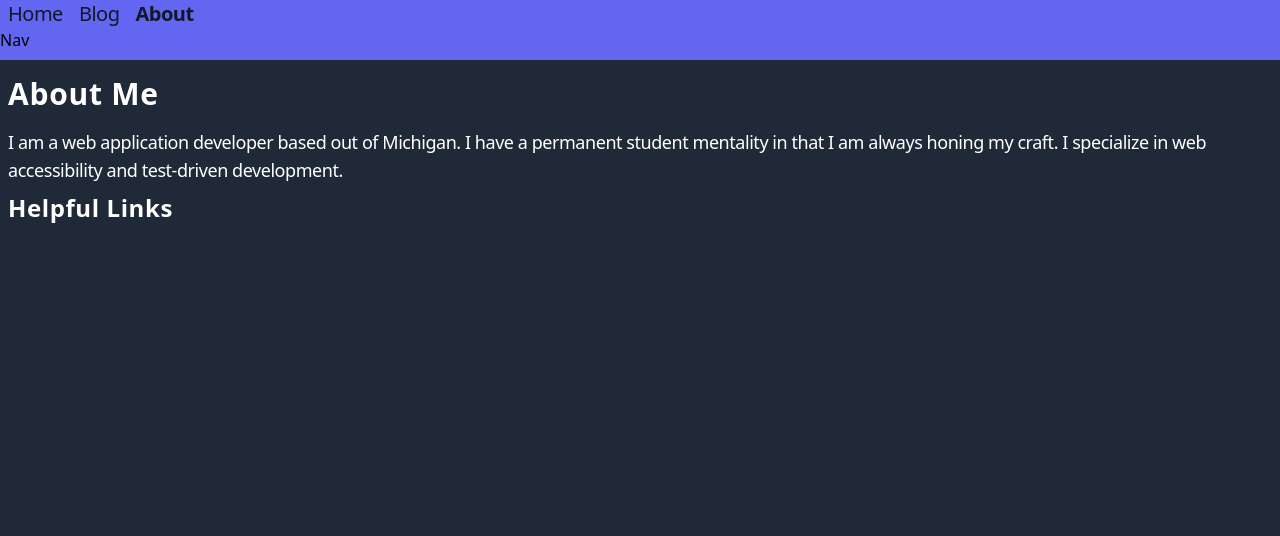
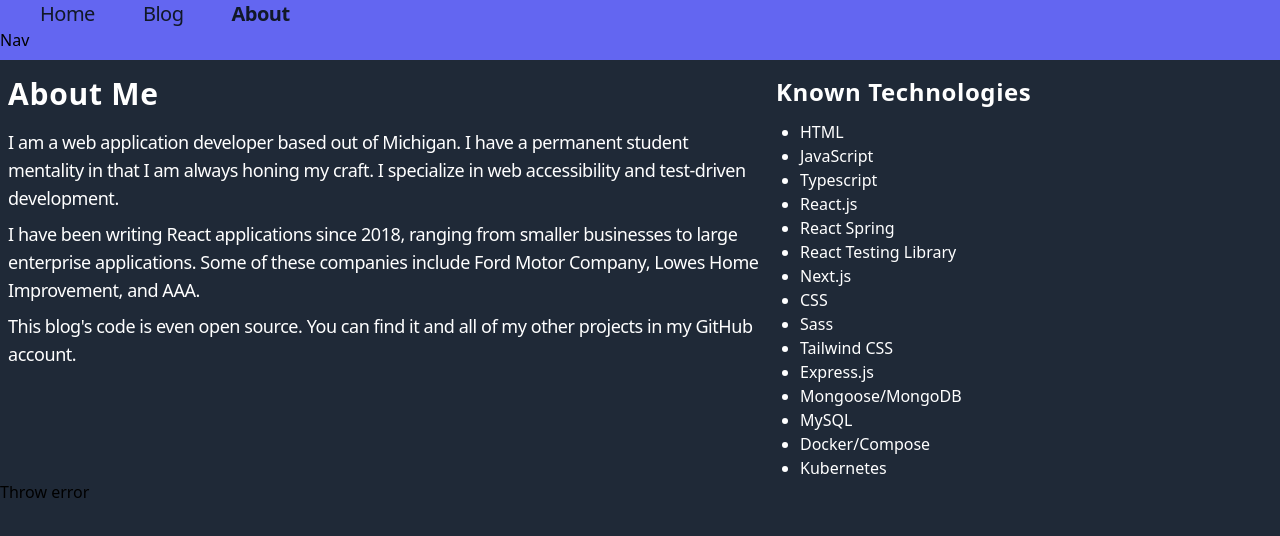
Before and after one commit to jblevins1991/joshuablevins-next, a Next.js app: page /about in a window 1280 px wide. Shown: the top 536 px of the page. Built offline with nearby package versions, Linux system fonts and the light colour scheme.

Commit message:
fix: removed playwright tests

```diff
--- a/pages/about.tsx
+++ b/pages/about.tsx
@@ -7,6 +7,8 @@ const AboutPage = () => {
         title={"About Me"}
     >
         <main>
+            <div className={'root-container'}>
+                <main>
                     <h1>About Me</h1>
 
                     <p>
@@ -15,9 +17,48 @@ const AboutPage = () => {
                         specialize in web accessibility and test-driven development.
                     </p>
 
-            <h2>Helpful Links</h2>
+                    <p>
+                        I have been writing React applications since 2018, ranging from smaller
+                        businesses to large enterprise applications. Some of these companies
+                        include Ford Motor Company, Lowes Home Improvement, and AAA.
+                    </p>
+
+                    <p>
+                        {/* eslint-disable-next-line react/no-unescaped-entities */}
+                        This blog's code is even open source. You can find it and all of my other
+                        projects in my GitHub account.
+                    </p>
+                </main>
+
+                <aside>
+                    <h2>Known Technologies</h2>
+
+                    <ul>
+                        <li>HTML</li>
+                        <li>JavaScript</li>
+                        <li>Typescript</li>
+                        <li>React.js</li>
+                        <li>React Spring</li>
+                        <li>React Testing Library</li>
+                        <li>Next.js</li>
+                        <li>CSS</li>
+                        <li>Sass</li>
+                        <li>Tailwind CSS</li>
+                        <li>Express.js</li>
+                        <li>Mongoose/MongoDB</li>
+                        <li>MySQL</li>
+                        <li>Docker/Compose</li>
+                        <li>Kubernetes</li>
+                    </ul>
+                </aside>
+            </div>
 
             {/*  @todo: add helpful links (github, acloudguru, linkedin, etc.)  */}
+            <button onClick={() => {
+                throw new Error("Sentry Frontend Error")
+            }}>
+                Throw error
+            </button>
         </main>
     </PageTemplate>;
 }
--- a/styles/globals.css
+++ b/styles/globals.css
@@ -1,4 +1,5 @@
 body {
+    position: relative;
     box-sizing: border-box;
     width: 100vw;
     height: 100vh;
@@ -25,15 +26,44 @@ body {
         @apply border-black;
     }
 
+    .blog-root-container + aside {
+        display: none;
+    }
+
     main {
         @apply container;
         @apply mx-auto;
         @apply mb-5;
     }
 
+    aside h2 {
+        @apply mt-4;
+    }
+
+    @media screen and (min-width: 1024px) {
+        .root-container {
+            @apply flex;
+            @apply flex-row;
+        }
+
+        .blog-root-container + aside,
+        main + aside {
+            @apply w-2/3;
+        }
+
+        aside {
+            @apply w-1/3;
+        }
+
+        aside h2 {
+            @apply mt-4;
+        }
+    }
+
     h1, h2, h3, h4, p, a {
         @apply text-white;
         @apply font-sans;
+        @apply subpixel-antialiased;
         @apply mx-2;
     }
 
@@ -72,6 +102,8 @@ body {
         @apply mb-2;
     }
 
+    p b {}
+
     p a {
         @apply inline-block;
         @apply m-0;
@@ -97,6 +129,14 @@ body {
 
     a:active {}
 
+    ul {}
+
+    ul li {
+        @apply text-white;
+        @apply list-disc;
+        @apply ml-8;
+    }
+
     header {
         @apply min-h-[60px];
         @apply bg-indigo-500;
@@ -117,7 +157,9 @@ body {
             @apply items-center;
         }
 
-        header nav li {}
+        header nav li {
+            @apply list-none;
+        }
 
         header nav ul li[aria-current=true] a {
             @apply font-bold;
@@ -139,6 +181,14 @@ body {
         }
 
         header nav li a:active {}
+    }
+
+    .drawer {
+        position: absolute;
+        top: 0;
+        right: 0;
+        bottom: 0;
+        left: 0;
     }
 
     article {
```
Lines whose indentation alone changed are shown as unchanged.
